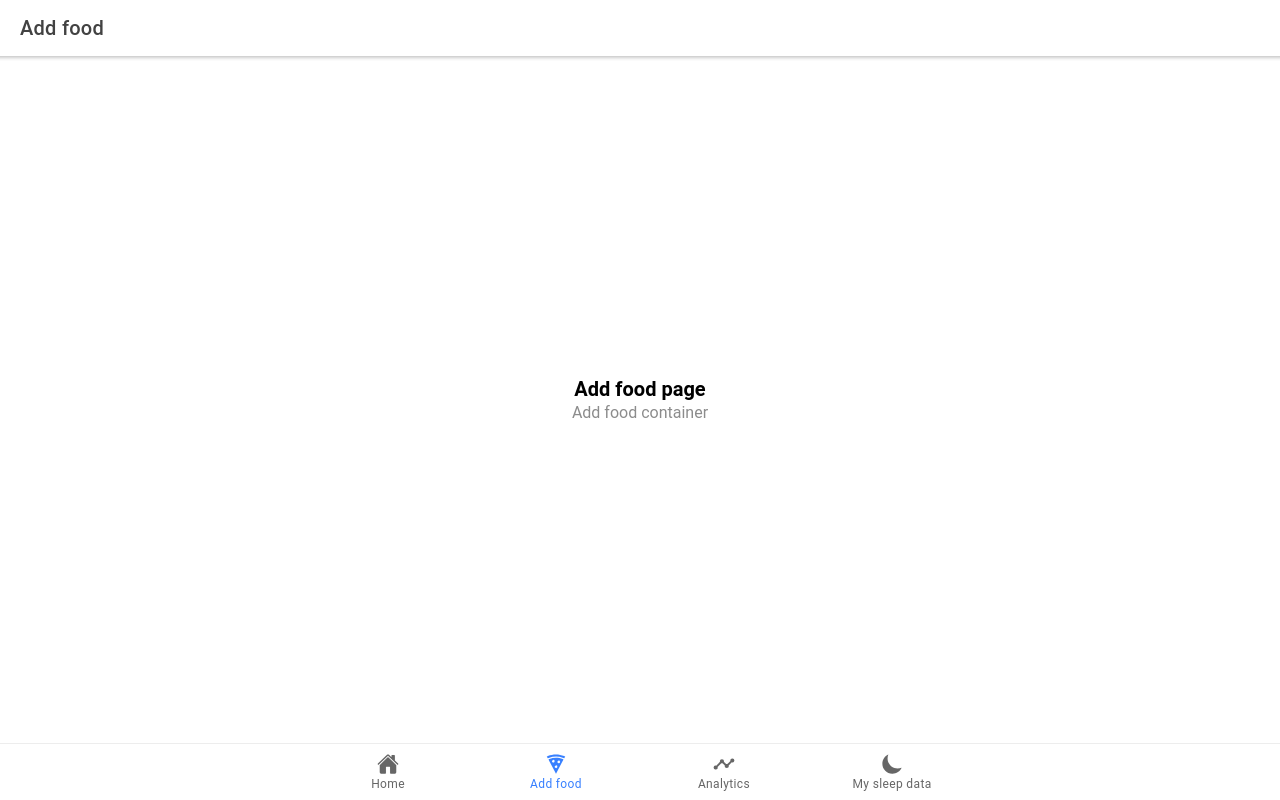
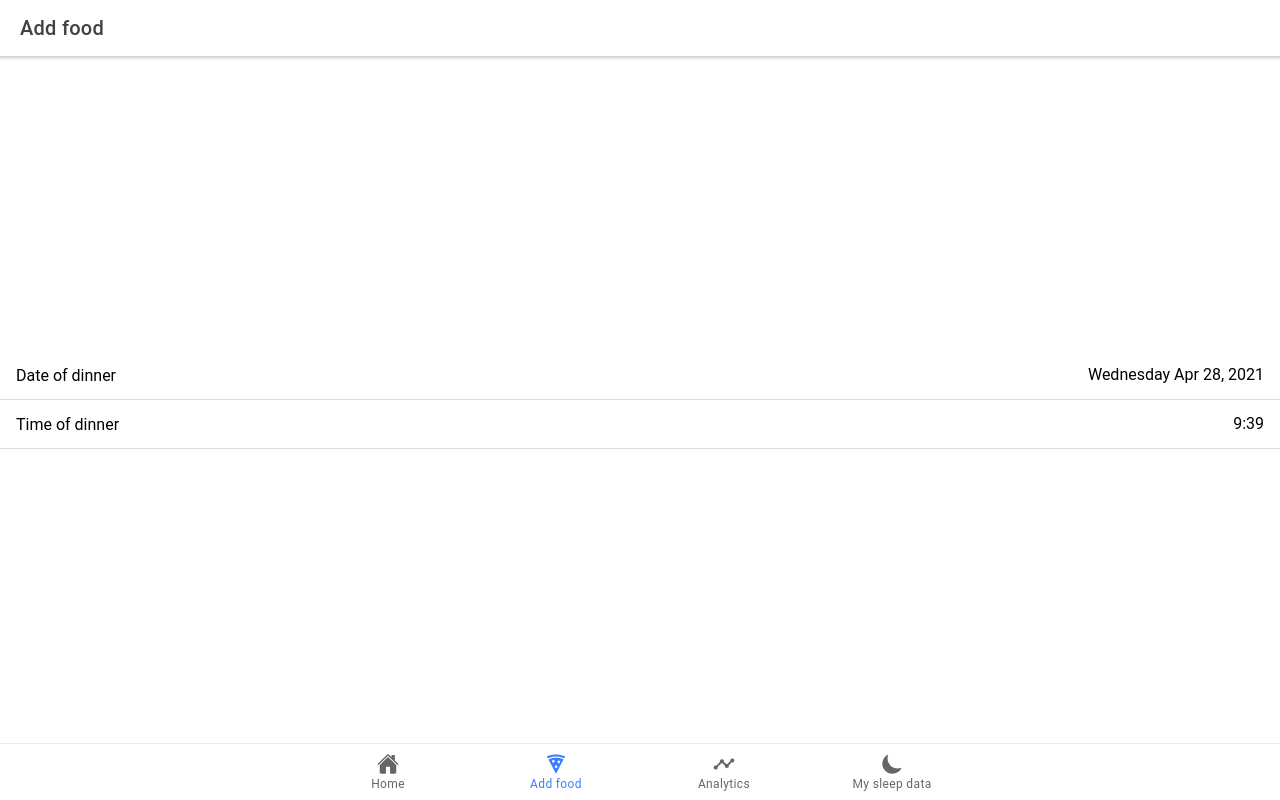
Before and after one commit to JANHMS/SleepDietApp, a React (Create React App) app: page /food in a window 1280 px wide. Built offline with nearby package versions, Linux system fonts and the light colour scheme.

Commit message:
Add date/time picker on Add food page
- Also install moment.js
- Move add food related components into a common folder

```diff
--- a/package.json
+++ b/package.json
@@ -17,6 +17,7 @@
     "@types/react-router-dom": "^5.1.7",
     "firebase": "^8.3.2",
     "ionicons": "^5.4.0",
+    "moment": "^2.29.1",
     "react": "^17.0.1",
     "react-dom": "^17.0.1",
     "react-router": "^5.2.0",
--- a/src/components/AddFoodContainer.tsx
+++ b/src/components/add-food-components/AddFoodContainer.tsx
@@ -1,4 +1,5 @@
 import './AddFoodContainer.css';
+import {DateTimePicker} from "./DateTimePicker";
 
 interface ContainerProps {
     name: string;
@@ -7,8 +8,7 @@ interface ContainerProps {
 const AddFoodContainer: React.FC<ContainerProps> = ({ name }) => {
     return (
         <div className="container">
-            <strong>{name}</strong>
-            <p>Add food container</p>
+            <DateTimePicker/>
         </div>
     );
 };
--- /dev/null
+++ b/src/components/add-food-components/DateTimePicker.tsx
@@ -0,0 +1,32 @@
+import React, {useState} from 'react';
+import {
+    IonItem,
+    IonLabel,
+    IonDatetime,
+} from '@ionic/react';
+import moment from "moment/moment";
+
+export const DateTimePicker: React.FC = () => {
+    // use format() to convert Moment object to string
+    const [selectedDate, setSelectedDate] = useState<string>(moment().format());
+
+    return (
+        <div>
+            <IonItem>
+                <IonLabel>Date of dinner</IonLabel>
+                <IonDatetime displayFormat="DDDD MMM D, YYYY" min="2015" max="2021" value={selectedDate}
+                             onIonChange={e => setSelectedDate(e.detail.value!)}/>
+            </IonItem>
+            <IonItem>
+                <IonLabel>Time of dinner</IonLabel>
+                <IonDatetime displayFormat="H:mm" value={selectedDate}
+                             onIonChange={e => setSelectedDate(e.detail.value!)}/>
+            </IonItem>
+    {/*<IonFooter>*/}
+    {/*    <IonToolbar>*/}
+    {/*        Selected Date: {selectedDate ?? '(none)'}*/}
+    {/*    </IonToolbar>*/}
+    {/*</IonFooter>*/}
+</div>
+);
+};
--- a/src/pages/AddFoodTab.tsx
+++ b/src/pages/AddFoodTab.tsx
@@ -1,6 +1,6 @@
 import { IonContent, IonHeader, IonPage, IonTitle, IonToolbar } from '@ionic/react';
 import './AddFoodTab.css';
-import AddFoodContainer from "../components/AddFoodContainer";
+import AddFoodContainer from "../components/add-food-components/AddFoodContainer";
 
 const AddFoodTab: React.FC = () => {
   return (
```
Also changed, not shown: src/components/add-food-components/AddFoodContainer.css (renamed from src/components/AddFoodContainer.css), 2 other files (tests, documents, lock files or other folders).
